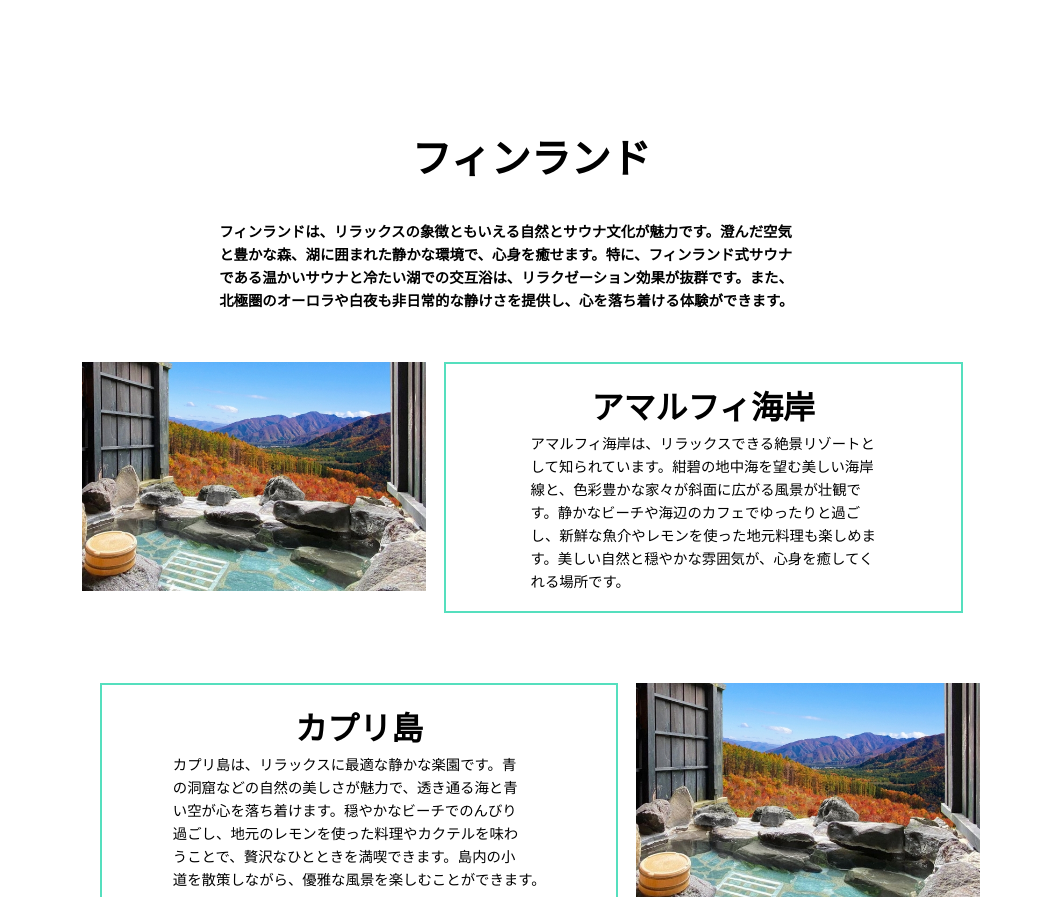
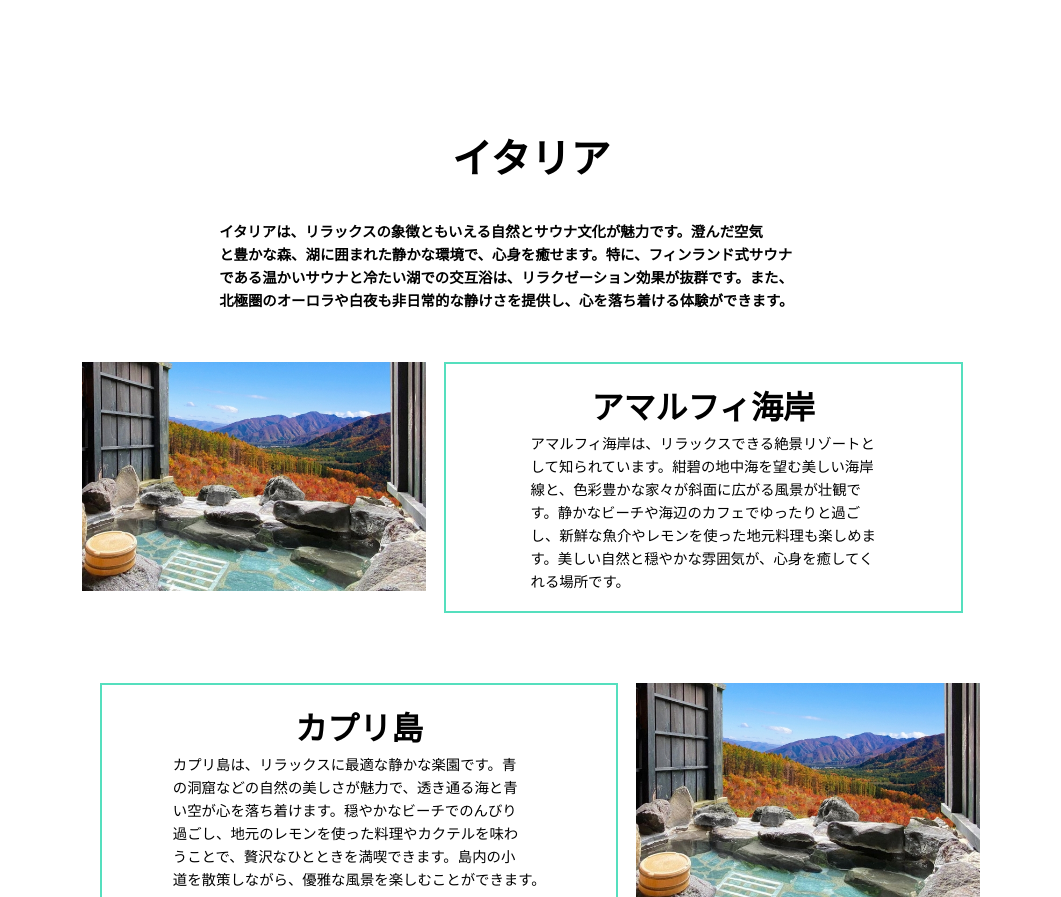
Before and after one commit to winc1980/2024-summer-hackathon-team-keita, a plain HTML site: page tripanswer3.html in a window 1280 px wide. Shown: the part 4251-5148 px from the top of the page, without its empty margins (109-1170 px from the left). Drawn offline with Linux system fonts and the light colour scheme; some packages are replaced by stand-ins of ours.

Commit message:
editfile

```diff
--- a/tripanswer3.html
+++ b/tripanswer3.html
@@ -181,9 +181,9 @@
             <img src="img/dummy.jpg" alt="dummy" />
           </div>
           <div class="visitingplace__colorbox__action">
-          <p class="visitingplace__ttl">フィンランド</p>
+          <p class="visitingplace__ttl">イタリア</p>
           <p class="visitingplace__txt">
-            フィンランドは、リラックスの象徴ともいえる自然とサウナ文化が魅力です。澄んだ空気<br />と豊かな森、湖に囲まれた静かな環境で、心身を癒せます。特に、フィンランド式サウナ<br />である温かいサウナと冷たい湖での交互浴は、リラクゼーション効果が抜群です。また、<br />北極圏のオーロラや白夜も非日常的な静けさを提供し、心を落ち着ける体験ができます。
+            イタリアは、リラックスの象徴ともいえる自然とサウナ文化が魅力です。澄んだ空気<br />と豊かな森、湖に囲まれた静かな環境で、心身を癒せます。特に、フィンランド式サウナ<br />である温かいサウナと冷たい湖での交互浴は、リラクゼーション効果が抜群です。また、<br />北極圏のオーロラや白夜も非日常的な静けさを提供し、心を落ち着ける体験ができます。
           </p>
           <div class="visitingplacewrapper__flexboxwrapper">
             <div class="visitingplacewrapper__flexbox">
```
